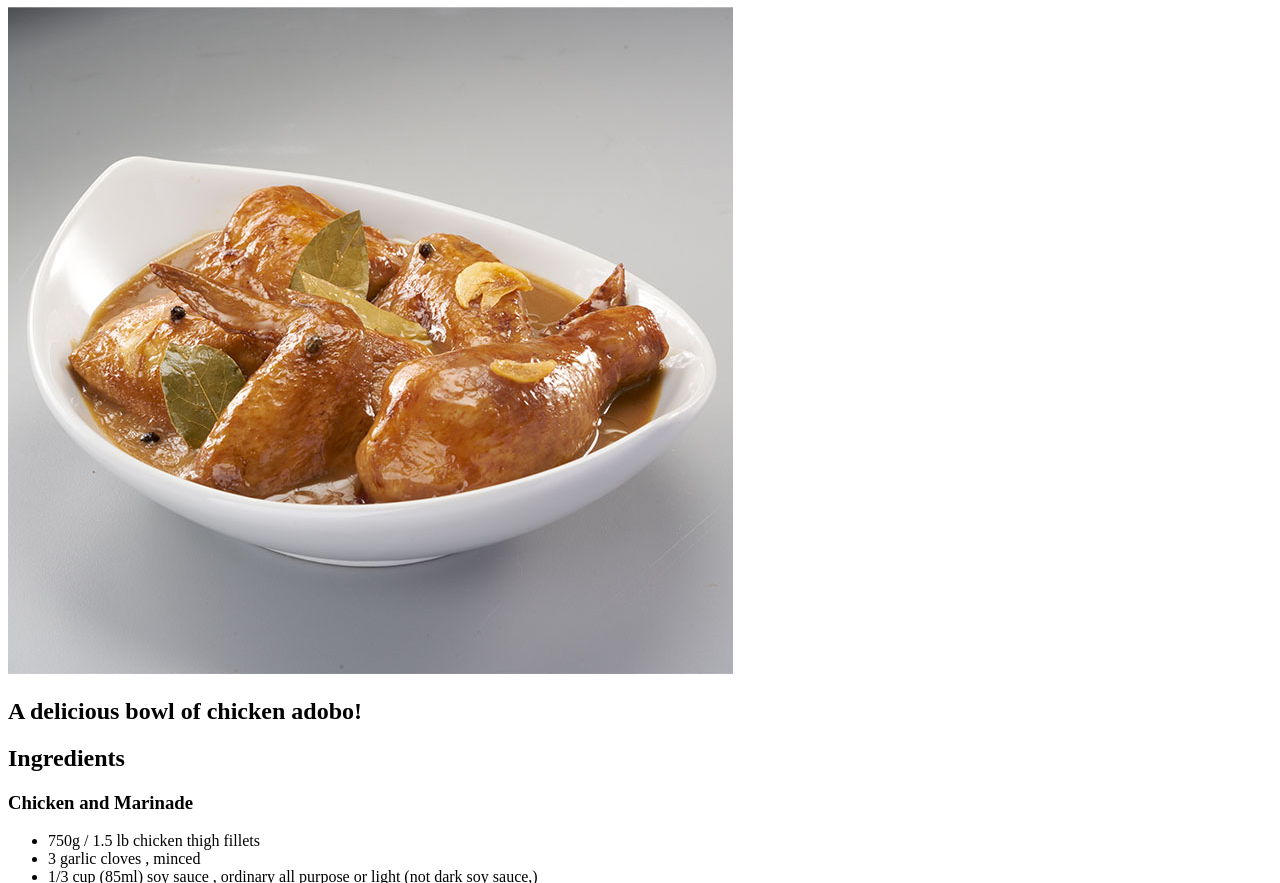
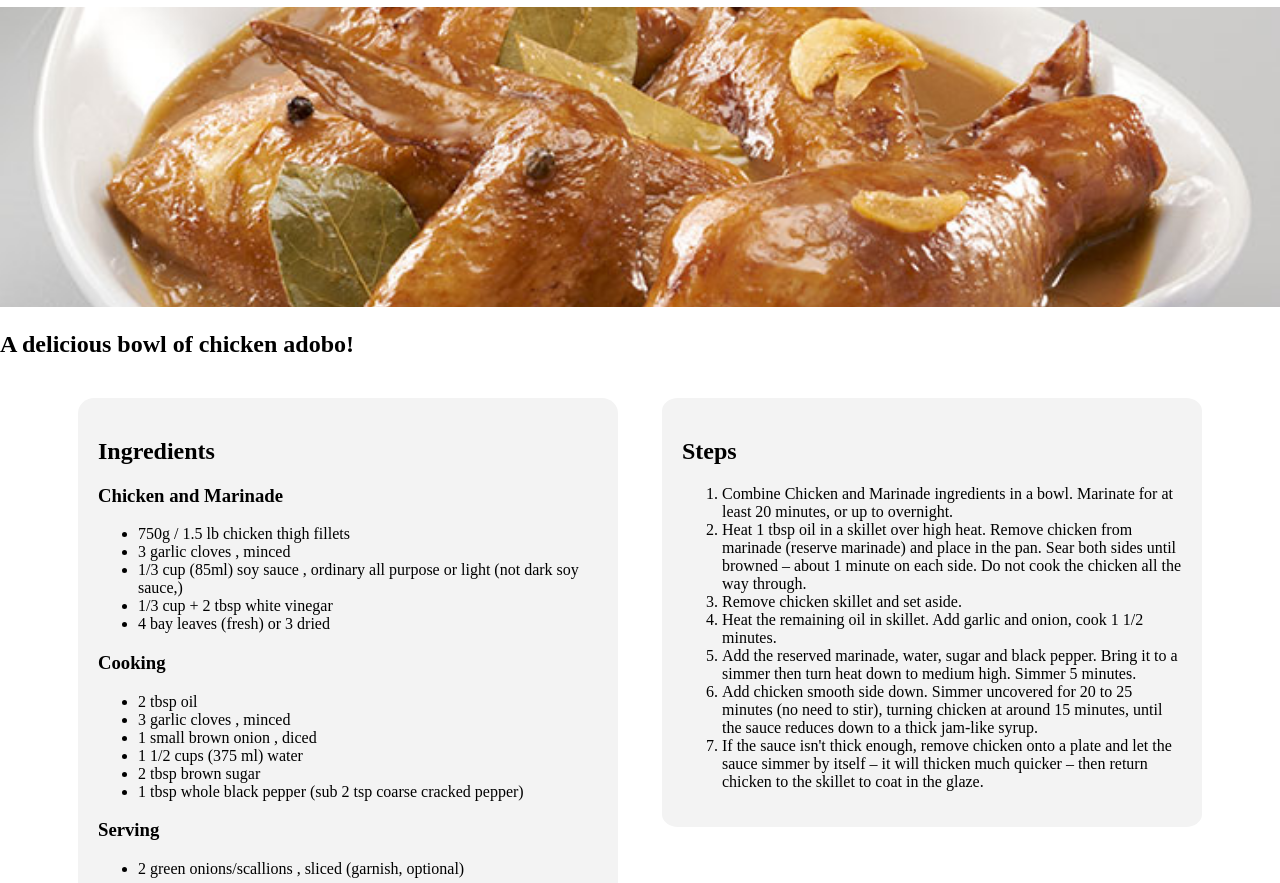
Before and after one commit to KeanoAquino/odin-recipe, a plain HTML site: page recipes/chicken-adobo.html in a window 1280 px wide. Shown: the part 73-956 px from the top of the page. Drawn offline with Linux system fonts and the light colour scheme.

Commit message:
Add block and inline assignment changes.

```diff
--- /dev/null
+++ b/css/styles.css
@@ -0,0 +1,49 @@
+body {
+    background-color:rgb(255, 255, 255);
+    margin: auto;
+}
+
+.home {
+    display: block;
+    margin: 0 auto;
+    max-width: 300px;
+    background-color: rgb(238, 238, 238);
+    padding: 20px;
+}
+
+a {
+    text-decoration: none;
+}
+
+.full-width-banner {
+    height: 300px;
+    width: 100vw;
+    object-fit: cover;
+}
+
+.ingredient-step-container {
+    margin: 0 auto;
+    text-align: center;
+}
+
+.ingredients {
+    display: inline-block;
+    vertical-align: top;
+    max-width: 500px;
+    background-color: #f3f3f3;
+    margin: 20px 20px;
+    text-align: left;
+    padding: 20px;
+    border-radius: 3%;
+}
+
+.steps {
+    display: inline-block;
+    vertical-align: top;
+    max-width: 500px;
+    background-color: #f3f3f3;
+    margin: 20px 20px;
+    text-align: left;
+    padding: 20px;
+    border-radius: 3%;
+}
--- a/recipes/chicken-adobo.html
+++ b/recipes/chicken-adobo.html
@@ -4,12 +4,15 @@
     <meta charset="UTF-8">
     <meta name="viewport" content="width=device-width, initial-scale=1.0">
     <title>Chicken Adobo Recipe</title>
+    <link rel="stylesheet" href="../css/styles.css">
 </head>
 <body>
     <h1>Chicken Adobo Recipe</h1>
-    <img src="../images/chicken-adobo.jpg" alt="A bowl of chicken adobo">
+    <img class="full-width-banner" src="../images/chicken-adobo.jpg" alt="A bowl of chicken adobo">
     <h2>A delicious bowl of chicken adobo!</h2>
 
+    <div class="ingredient-step-container">
+        <div class="ingredients">
             <h2>Ingredients</h2>
             <h3>Chicken and Marinade</h3>
             <ul>
@@ -32,7 +35,8 @@
             <ul>
                 <li>2 green onions/scallions , sliced (garnish, optional)</li>
             </ul>
-
+        </div>
+        <div class="steps">
             <h2>Steps</h2>
             <ol>
                 <li>Combine Chicken and Marinade ingredients in a bowl. Marinate for at least 20 minutes, or up to overnight.</li>
@@ -43,6 +47,8 @@
                 <li>Add chicken smooth side down. Simmer uncovered for 20 to 25 minutes (no need to stir), turning chicken at around 15 minutes, until the sauce reduces down to a thick jam-like syrup.</li>
                 <li>If the sauce isn't thick enough, remove chicken onto a plate and let the sauce simmer by itself – it will thicken much quicker – then return chicken to the skillet to coat in the glaze.</li>
             </ol>
+        </div>
+    </div>
 
     <a href="../index.html">Home</a>
 </body>
```
Also changed, not shown: index.html (+3 -0 lines), recipes/butter-chicken.html (+11 -2 lines), recipes/pork-al-pastor.html (+11 -3 lines). Lines whose indentation alone changed are shown as unchanged.
